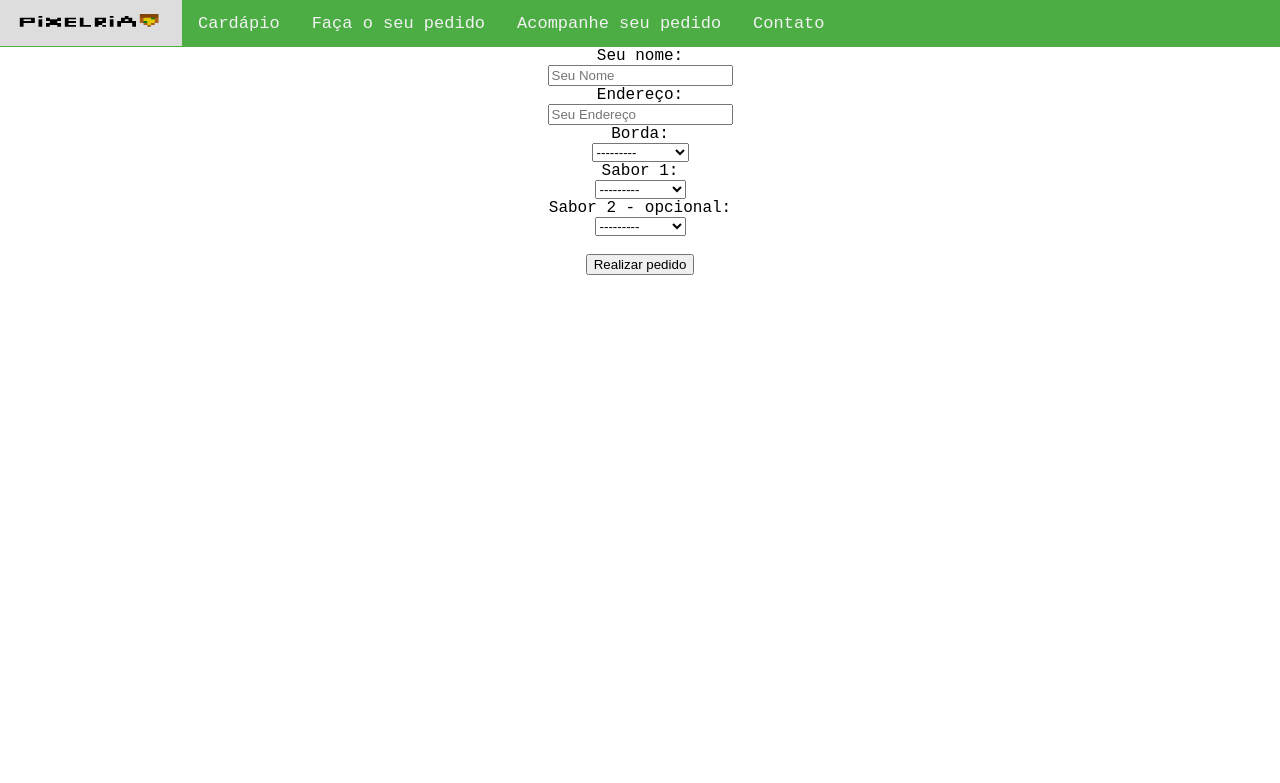
After one commit to Lucas-Rmo/Django_Pizzaria, a Django app: template site_pizzaria/templates/pizzaria/pedido.html in a window 1280 px wide. The commit adds this page. Shown: the top 783 px of the page. Run offline with Django 5.2, Linux system fonts and the light colour scheme; the template is opened without the code that fills it: values that come from a table or form of the project are taken from there, others are empty; data comes from the database, SQL or seed files in the repository; parts of the project's set-up code (start-up, migrations or seed data) failed here and were passed over.

Commit message:
Criação do menu e da parte inicial dos pedidos

```diff
--- a/projeto_pizzaria/urls.py
+++ b/projeto_pizzaria/urls.py
@@ -15,16 +15,9 @@ Including another URLconf
     2. Add a URL to urlpatterns:  path('blog/', include('blog.urls'))
 """
 from django.contrib import admin
-<<<<<<< HEAD
 from django.urls import path,include
 
 urlpatterns = [
     path('admin/', admin.site.urls),
     path('',include('site_pizzaria.urls'))
-=======
-from django.urls import path
-
-urlpatterns = [
-    path('admin/', admin.site.urls),
->>>>>>> 41233c522f3efcfcc1f270f196f754cbe2b96039
 ]
--- a/site_pizzaria/admin.py
+++ b/site_pizzaria/admin.py
@@ -3,5 +3,5 @@ from .models import *
 
 # Register your models here.
 admin.site.register(Pizza)
-admin.site.register(Sabor)
 admin.site.register(Borda)
+admin.site.register(Pedido)
--- /dev/null
+++ b/site_pizzaria/forms.py
@@ -0,0 +1,16 @@
+from django import forms
+from .models import *
+
+class PedidoForm(forms.ModelForm):
+    class Meta:
+        model = Pedido
+        fields = ['nome_cliente','endereco','borda','pizza1','pizza2']
+
+        widgets = {
+            'nome_cliente' : forms.TextInput(attrs={'class': 'form-control', 'placeholder': 'Seu Nome'}),
+            'endereco' : forms.TextInput(attrs={'class': 'form-control', 'placeholder': 'Seu Endereço'}),
+            'borda' : forms.Select(attrs={'class': 'form-control', 'placeholder': 'Tipo de borda'}),
+            'pizza1' : forms.Select(attrs={'class': 'form-control select-pizza', 'placeholder': 'Sabor 1'}),
+            'pizza2' : forms.Select(attrs={'class': 'form-control select-pizza', 'placeholder': 'Sabor 2(opcional)'}),
+
+        }
--- a/site_pizzaria/models.py
+++ b/site_pizzaria/models.py
@@ -1,11 +1,6 @@
 from django.db import models
 
 # Create your models here.
-class Sabor(models.Model):
-    nome = models.CharField(max_length=50)
-
-    def __str__(self):
-        return self.nome
 
 class Borda(models.Model):
     nome = models.CharField(max_length=50)
@@ -16,30 +11,32 @@ class Borda(models.Model):
 class Pizza(models.Model):
     nome = models.CharField(max_length=50)
     ingredientes = models.TextField()
-    sabor = models.ForeignKey(Sabor,on_delete=models.CASCADE, related_name='pizza_sabor1')
     preco = models.FloatField()
-<<<<<<< HEAD
-    imagem = models.ImageField(upload_to='media/',null=True)
-=======
-
->>>>>>> 41233c522f3efcfcc1f270f196f754cbe2b96039
+    imagem = models.ImageField(upload_to='static/media',null=True,blank=True)
     def __str__(self):
         return self.nome
 
 
 class Pedido(models.Model):
+    STATUS_CHOICES = [
+        ('Em andamento', 'Em Andamento'),
+        ('Pedido entregue' , 'Pedido Entregue')
+    ]
+
     nome_cliente = models.CharField(max_length=50)
     endereco = models.CharField(max_length=255)
     borda = models.ForeignKey(Borda,on_delete=models.CASCADE)
     #para permitir o django a usar duas chaves estrangeiras no mesmo model,
     #é necessário usar o related_name
-<<<<<<< HEAD
     pizza1 = models.ForeignKey(Pizza,on_delete=models.CASCADE, related_name='pizza_sabor1')
     pizza2 = models.ForeignKey(Pizza,on_delete=models.CASCADE, related_name='pizza_sabor2',blank=True,null=True)
+    preco = models.FloatField()
+    status = models.CharField(choices=STATUS_CHOICES,max_length=50,default='Em andamento')
+    def calcular_preco(self):
+        if self.pizza1 and not self.pizza2:
+            return self.pizza1.preco
+        elif self.pizza1 and self.pizza2:
+            return (self.pizza1.preco + self.pizza2.preco) / 2
 
-=======
-    sabor1 = models.ForeignKey(Pizza.sabor,on_delete=models.CASCADE, related_name='pizza_sabor1')
-    sabor2 = models.ForeignKey(Pizza.sabor,on_delete=models.CASCADE, related_name='pizza_sabor2',blank=True,null=True)
-    preco1 = models.ForeignKey(Pizza.preco,on_delete=models.CASCADE, related_name='pizza_preco1')
-    preco2 = models.ForeignKey(Pizza.preco,on_delete=models.CASCADE, related_name='pizza_preco2',blank=True,null=True)
->>>>>>> 41233c522f3efcfcc1f270f196f754cbe2b96039
+    def __str__(self):
+        return f"Pedido {self.id} de {self.nome_cliente}"
--- a/site_pizzaria/static/css/style.css
+++ b/site_pizzaria/static/css/style.css
@@ -1,10 +1,10 @@
 body{
-    padding:0;
     margin:0;
     font-family:'Courier New', Courier, monospace;
     background:#ffffff
 }
 
+/*Css da tabela de cardápio */
 table{
 
     border: 2px solid black;
@@ -25,3 +25,30 @@ tr:nth-child(even) {
 tr:nth-child(odd) {
     background-color: #5fb957;
 }
+
+/*Css do menu */
+ul {
+    list-style-type: none;
+    margin: 0;
+    padding: 0;
+  }
+
+.menu{
+    overflow: hidden;
+    background-color: #4cad44;
+}
+
+.menu a {
+    float: left;
+    color: #f2f2f2;
+    text-align: center;
+    padding: 14px 16px;
+    text-decoration: none;
+    font-size: 17px;
+  }
+
+
+  .menu a:hover {
+    background-color: #ddd;
+    color: black;
+  }
--- a/site_pizzaria/templates/base.html
+++ b/site_pizzaria/templates/base.html
@@ -1,8 +1,19 @@
 {% load static %}
 
 <link rel="stylesheet" href="{% static 'css/style.css' %}">
-
-{% block content %}
+<title>{% block title %}Pixelria{% endblock title %}</title>
+<body>
+    <div class="menu">
+        <ul>
+            <li><a href="#"><img width=150px height=18px src=" {% static "logo/Logo.png" %}"></a>
+            <li><a href="{% url "cardapio" %}">Cardápio</a>
+            <li><a href="{% url "pedido" %}">Faça o seu pedido</a>
+            <li><a href="{% url "pedido" %}">Acompanhe seu pedido</a>
+            <li><a href="#">Contato</a>
+        </ul>
+    </div>
+    {% block content %}
 
 
-{% endblock content %}
+    {% endblock content %}
+</body>
--- /dev/null
+++ b/site_pizzaria/templates/pizzaria/pedido.html
@@ -0,0 +1,37 @@
+	{% extends "base.html" %}
+
+	{% block title %}Pedido{% endblock title %}
+
+	{% block content  %}
+	<center>
+	<form method="POST" enctype="multipart/form-data">
+		{% csrf_token %}
+
+		<div class="form-group">
+			<label for="id_nome">Seu nome:</label><br>
+			{{ form.nome_cliente }}
+		</div>
+		<div class="form-group">
+			<label for="id_endereco">Endereço:</label><br>
+			{{ form.endereco }}
+		</div>
+		<div class="form-group">
+			<label for="id_borda">Borda:</label><br>
+			{{ form.borda }}
+		</div>
+		<div class="form-group">
+			<label for="id_pizza1">Sabor 1:</label><br>
+			{{ form.pizza1 }}
+		</div>
+		<div class="form-group">
+			<label for="id_pizza2">Sabor 2 - opcional:</label><br>
+			{{ form.pizza2 }}
+		</div>
+
+		<br>
+		<button type="submit">Realizar pedido</button>
+	</form>
+
+</center>
+
+	{% endblock content  %}
--- a/site_pizzaria/urls.py
+++ b/site_pizzaria/urls.py
@@ -7,7 +7,9 @@ from django.conf import settings
 from django.conf.urls.static import static
 
 urlpatterns = [
-    path('cardapio',PizzaListView.as_view(),name='cardapio'),
+    path('cardapio/',PizzaListView.as_view(),name='cardapio'),
+    path('pedido/',pedido_form,name='pedido'),
+    path('pedido/finalizado/<int:pedido_id>/',pedido_concluido,name='pedido_feito'),
 ]
 
 
```
Also changed, not shown: projeto_pizzaria/settings.py (+0 -13 lines), site_pizzaria/templates/pizzaria/cardapio.html (+0 -10 lines), site_pizzaria/templates/pizzaria/pedido_feito.html (added, +19 -0 lines), site_pizzaria/views.py (+21 -5 lines), db.sqlite3, media/media/New_Piskel_2_n1lJWQN.png (added), media/static/media/New_Piskel_2.png (added), media/static/media/WhatsApp_Image_2024-09-11_at_12.33.41.jpeg (added), media/static/media/WhatsApp_Image_2024-09-11_at_12.33.41_yLzuhoB.jpeg (added), site_pizzaria/migrations/0001_initial.py, site_pizzaria/migrations/0002_pedido_status.py (added), site_pizzaria/static/logo/Logo.png (added).
